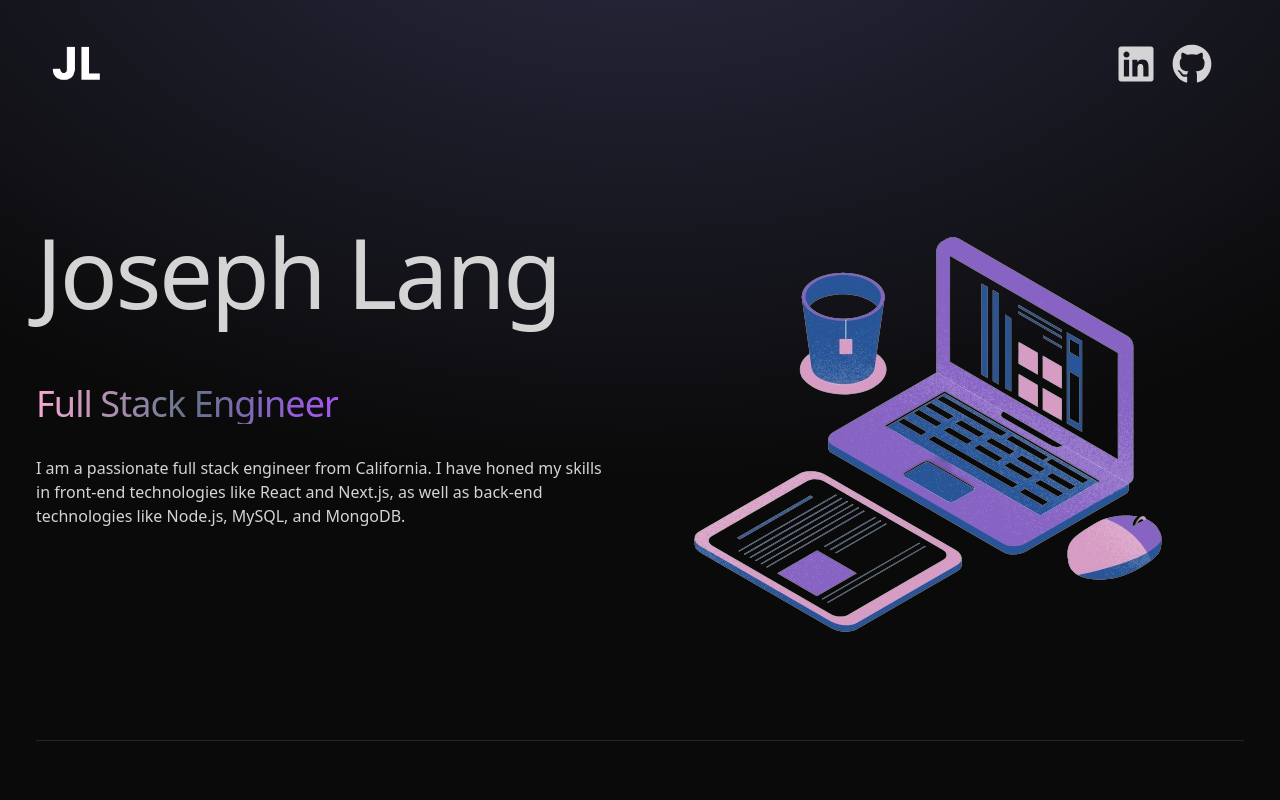
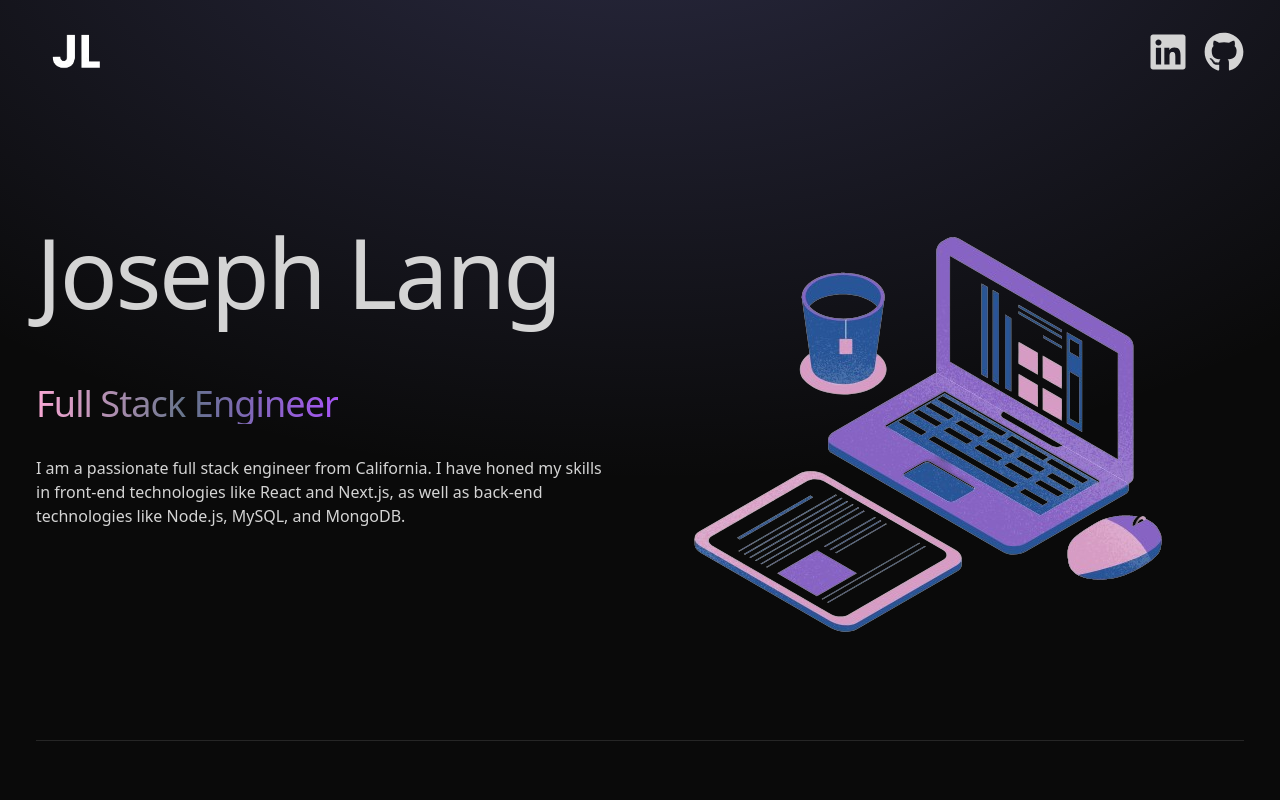
Before and after one commit to joseph-lang7/portfolio, a React (Vite) app: page / in a window 1280 px wide. Shown: the top 800 px of the page. Built offline with nearby package versions, Linux system fonts and the light colour scheme.

Commit message:
Adjust icon layout in navbar

```diff
--- a/src/components/navbar/nav-bar.jsx
+++ b/src/components/navbar/nav-bar.jsx
@@ -17,14 +17,14 @@ const Navbar = () => {
   return (
     <nav
       className={`${
-        isScrolled ? "bg-black bg-opacity-55" : "bg-transparent"
-      } mb-20 flex items-center justify-between py-3 w-full fixed top-0 transition-all duration-500`}
+        isScrolled ? "bg-black bg-opacity-80" : "bg-transparent"
+      } mb-20 flex items-center justify-between py-3 w-full fixed top-0 transition-all duration-500 z-50`}
     >
       <div className="container mx-auto px-9 flex items-center justify-between">
         <div className="flex flex-shrink-0 items-center">
           <img className="w-[80px]" src={Logo} alt="logo" />
         </div>
-        <div className="m-8 flex items-center justify-center gap-4 text-2xl">
+        <div className="flex items-center justify-center gap-4 text-2xl">
           <a
             className="hover:text-neutral-500 transition-colors duration-500"
             target="_blank"
```
